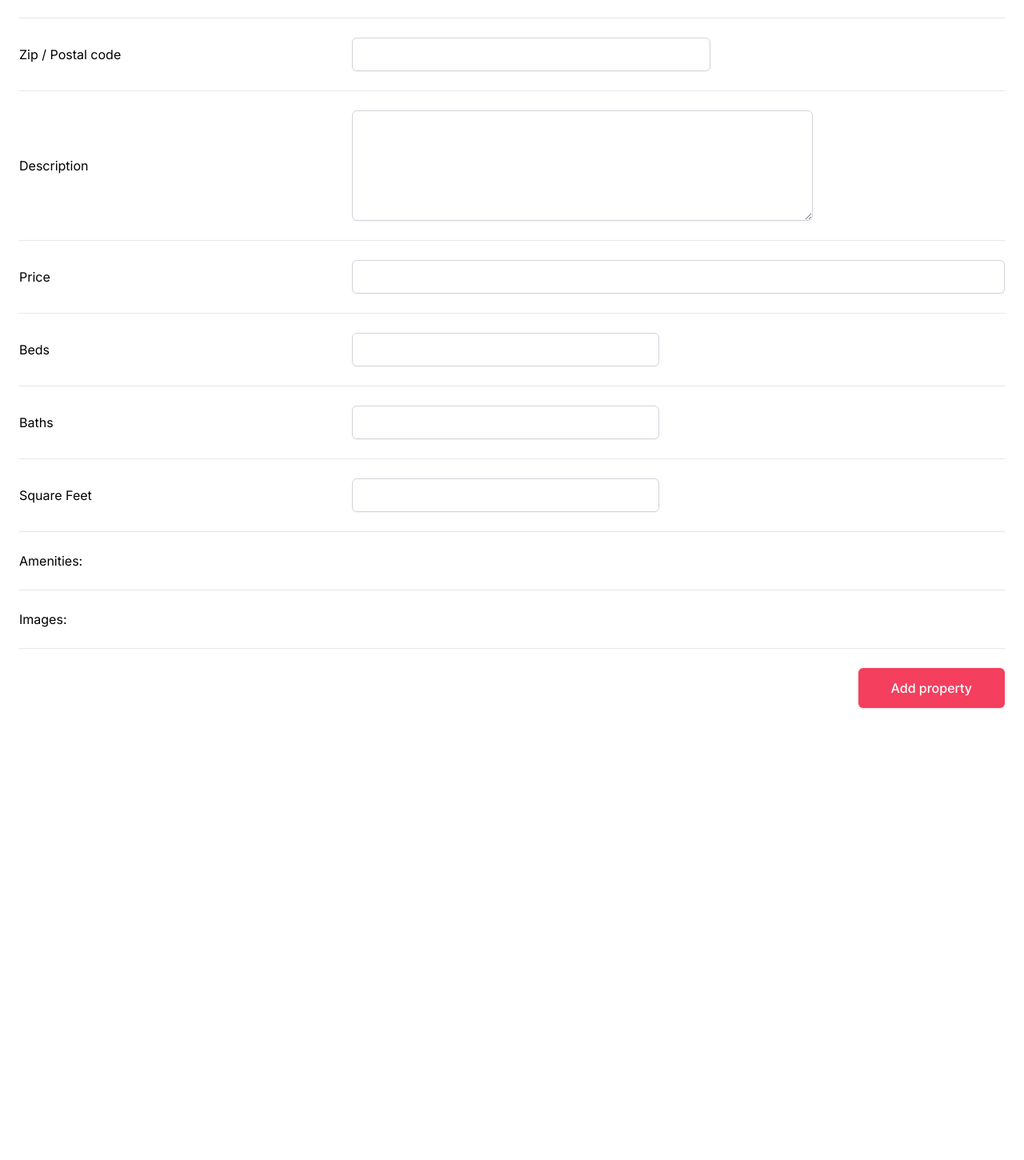
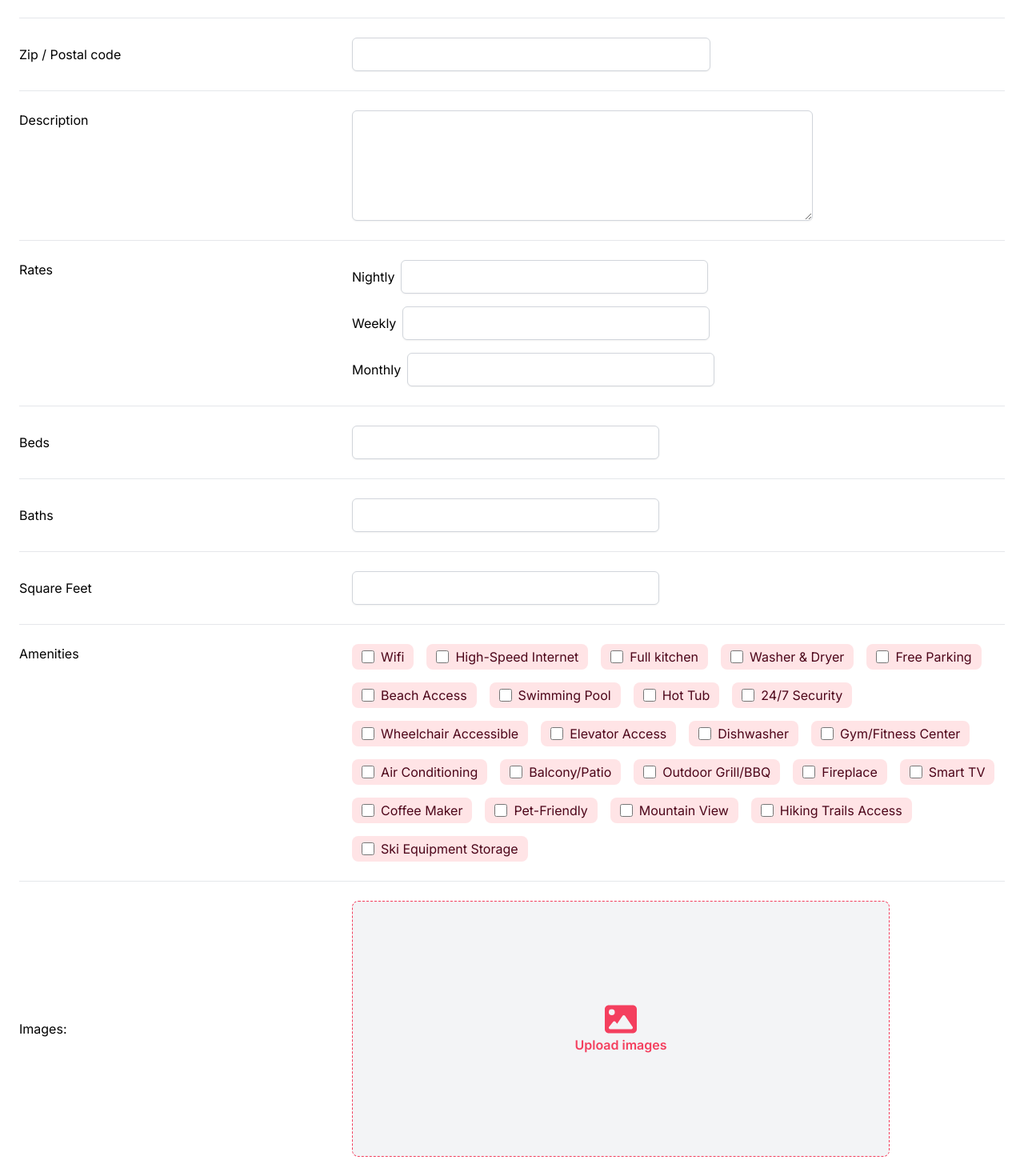
Before and after one commit to HelluvaBird/next-property, a Next.js app: page /property/add in a window 1280 px wide. Shown: the part 600-2050 px from the top of the page at 80% size. Before the commit the page ends 1509 px from the top, so only its background shows below. Built offline with nearby package versions, Linux system fonts and the light colour scheme; no server answers.

Commit message:
finish styling add property page

```diff
--- a/components/PropertyForm.tsx
+++ b/components/PropertyForm.tsx
@@ -1,15 +1,44 @@
-'use client';
+import { createNewProperty } from '@/app/action';
+import { FaImage } from 'react-icons/fa6';
+import PropertyFormSubmitButton from './PropertyFormSubmitButton';
+
+const amenities = [
+  'Wifi',
+  'High-Speed Internet',
+  'Full kitchen',
+  'Washer & Dryer',
+  'Free Parking',
+  'Beach Access',
+  'Swimming Pool',
+  'Hot Tub',
+  '24/7 Security',
+  'Wheelchair Accessible',
+  'Elevator Access',
+  'Dishwasher',
+  'Gym/Fitness Center',
+  'Air Conditioning',
+  'Balcony/Patio',
+  'Outdoor Grill/BBQ',
+  'Fireplace',
+  'Smart TV',
+  'Coffee Maker',
+  'Pet-Friendly',
+  'Mountain View',
+  'Hiking Trails Access',
+  'Ski Equipment Storage',
+];
 
 export default function PropertyForm() {
   return (
-    <form className="mt-8 divide-y">
-      <div className="grid grid-cols-1 gap-2 sm:grid-cols-3 items-center sm:gap-4 pb-6">
+    <form className="mt-8" action={createNewProperty}>
+      <div className="divide-y">
+        <div className="grid grid-cols-1 gap-2 sm:grid-cols-3 items-center justify-items-start sm:gap-4 pb-6">
           <label htmlFor="type">Property Type</label>
           <select
             name="type"
             id="type"
             defaultValue="Please select a type"
-          className="sm:col-span-2 max-w-md border border-gray-300 rounded-md p-2 text-base text-gray-900 placeholder-gray-500 shadow-sm outline-none focus:border-rose-500 focus:ring-rose-500"
+            className="sm:col-span-2 max-w-md w-full border border-gray-300 rounded-md p-2 text-base text-gray-900 placeholder-gray-500 shadow-sm outline-none focus:border-rose-500 focus:ring-rose-500"
           >
             <option disabled>Please select a type</option>
             <option value="Apartment">Apartment</option>
@@ -21,107 +50,174 @@ export default function PropertyForm() {
             <option value="Other">Other</option>
           </select>
         </div>
-      <div className="grid grid-cols-1 gap-2 sm:grid-cols-3 items-center sm:gap-4 py-6">
+        <div className="grid grid-cols-1 gap-2 sm:grid-cols-3 items-center justify-items-start sm:gap-4 py-6">
           <label htmlFor="name">Name</label>
           <input
             type="text"
             name="name"
             id="name"
             placeholder="Cozy Bungaloo, Modern City Apartment"
-          className="sm:col-span-2 max-w-xl border border-gray-300 rounded-md p-2 text-base text-gray-900 placeholder-gray-400 shadow-sm outline-none focus:border-rose-500 focus:ring-rose-500"
+            className="sm:col-span-2 max-w-xl w-full border border-gray-300 rounded-md p-2 text-base text-gray-900 placeholder-gray-400 shadow-sm outline-none focus:border-rose-500 focus:ring-rose-500"
           />
         </div>
-      <div className="grid grid-cols-1 gap-2 sm:grid-cols-3 items-center sm:gap-4 py-6">
+        <div className="grid grid-cols-1 gap-2 sm:grid-cols-3 items-center justify-items-start sm:gap-4 py-6">
           <label htmlFor="street">Street Address</label>
           <input
             type="text"
             name="street"
             id="street"
-          className="sm:col-span-2 max-w-xl border border-gray-300 rounded-md p-2 text-base text-gray-900 placeholder-gray-500 shadow-sm outline-none focus:border-rose-500 focus:ring-rose-500"
+            className="sm:col-span-2 max-w-xl w-full border border-gray-300 rounded-md p-2 text-base text-gray-900 placeholder-gray-500 shadow-sm outline-none focus:border-rose-500 focus:ring-rose-500"
           />
         </div>
-      <div className="grid grid-cols-1 gap-2 sm:grid-cols-3 items-center sm:gap-4 py-6">
+        <div className="grid grid-cols-1 gap-2 sm:grid-cols-3 items-center justify-items-start sm:gap-4 py-6">
           <label htmlFor="city">City</label>
           <input
             type="text"
             name="city"
             id="city"
-          className="sm:col-span-2 max-w-lg border border-gray-300 rounded-md p-2 text-base text-gray-900 placeholder-gray-500 shadow-sm outline-none focus:border-rose-500 focus:ring-rose-500"
+            className="sm:col-span-2 max-w-md w-full border border-gray-300 rounded-md p-2 text-base text-gray-900 placeholder-gray-500 shadow-sm outline-none focus:border-rose-500 focus:ring-rose-500"
           />
         </div>
-      <div className="grid grid-cols-1 gap-2 sm:grid-cols-3 items-center sm:gap-4 py-6">
+        <div className="grid grid-cols-1 gap-2 sm:grid-cols-3 items-center justify-items-start sm:gap-4 py-6">
           <label htmlFor="state">State&nbsp;/&nbsp;Province</label>
           <input
             type="text"
             name="state"
             id="state"
-          className="sm:col-span-2 max-w-md border border-gray-300 rounded-md p-2 text-base text-gray-900 placeholder-gray-500 shadow-sm outline-none focus:border-rose-500 focus:ring-rose-500"
+            className="sm:col-span-2 max-w-md justify-self-stretch border border-gray-300 rounded-md p-2 text-base text-gray-900 placeholder-gray-500 shadow-sm outline-none focus:border-rose-500 focus:ring-rose-500"
           />
         </div>
-      <div className="grid grid-cols-1 gap-2 sm:grid-cols-3 items-center sm:gap-4 py-6">
+        <div className="grid grid-cols-1 gap-2 sm:grid-cols-3 items-center justify-items-start sm:gap-4 py-6">
           <label htmlFor="zipcode">Zip&nbsp;/&nbsp;Postal&nbsp;code</label>
           <input
             type="text"
             name="zipcode"
             id="zipcode"
-          className=" sm:col-span-2 max-w-md border border-gray-300 rounded-md p-2 text-base text-gray-900 placeholder-gray-500 shadow-sm outline-none focus:border-rose-500 focus:ring-rose-500"
+            className=" sm:col-span-2 max-w-md justify-self-stretch border border-gray-300 rounded-md p-2 text-base text-gray-900 placeholder-gray-500 shadow-sm outline-none focus:border-rose-500 focus:ring-rose-500"
+          />
+        </div>
+        <div className="grid grid-cols-1 gap-2 sm:grid-cols-3 items-center justify-items-start sm:gap-4 py-6">
+          <label htmlFor="description" className=" self-start">
+            Description
+          </label>
+          <textarea
+            rows={5}
+            name="description"
+            id="description"
+            className="sm:col-span-2 max-w-xl justify-self-stretch border border-gray-300 rounded-md p-2 text-base text-gray-900 placeholder-gray-500 shadow-sm outline-none focus:border-rose-500 focus:ring-rose-500"
           />
         </div>
         <div className="grid grid-cols-1 gap-2 sm:grid-cols-3 items-center sm:gap-4 py-6">
-        <label htmlFor="">Description</label>
-        <textarea
-          rows={5}
-          name="zipcode"
-          id="zipcode"
-          className="sm:col-span-2 max-w-xl border border-gray-300 rounded-md p-2 text-base text-gray-900 placeholder-gray-500 shadow-sm outline-none focus:border-rose-500 focus:ring-rose-500"
+          <p className="self-start">Rates</p>
+          <div className="sm:col-span-2 grid gap-4">
+            <div className="flex items-center gap-2">
+              <label htmlFor="nightly">Nightly</label>
+              <input
+                type="text"
+                name="nightly"
+                id="nightly"
+                className="flex-1 max-w-sm border border-gray-300 rounded-md p-2 text-base text-gray-900 placeholder-gray-500 shadow-sm outline-none focus:border-rose-500 focus:ring-rose-500"
               />
             </div>
-      <div className="grid grid-cols-1 gap-2 sm:grid-cols-3 items-center sm:gap-4 py-6">
-        <label htmlFor="price">Price</label>
+            <div className="flex items-center gap-2">
+              <label htmlFor="weekly">Weekly</label>
               <input
                 type="text"
-          name="price"
-          id="price"
-          className="sm:col-span-2 border border-gray-300 rounded-md p-2 text-base text-gray-900 placeholder-gray-500 shadow-sm outline-none focus:border-rose-500 focus:ring-rose-500"
+                name="weekly"
+                id="weekly"
+                className="flex-1 max-w-sm border border-gray-300 rounded-md p-2 text-base text-gray-900 placeholder-gray-500 shadow-sm outline-none focus:border-rose-500 focus:ring-rose-500"
               />
             </div>
-      <div className="grid grid-cols-1 gap-2 sm:grid-cols-3 items-center sm:gap-4 py-6">
+            <div className="flex items-center gap-2">
+              <label htmlFor="monthly">Monthly</label>
+              <input
+                type="text"
+                name="monthly"
+                id="monthly"
+                className="flex-1 max-w-sm border border-gray-300 rounded-md p-2 text-base text-gray-900 placeholder-gray-500 shadow-sm outline-none focus:border-rose-500 focus:ring-rose-500"
+              />
+            </div>
+          </div>
+        </div>
+        <div className="grid grid-cols-1 gap-2 sm:grid-cols-3 items-center justify-items-start sm:gap-4 py-6">
           <label htmlFor="beds">Beds</label>
           <input
             type="text"
             name="beds"
             id="beds"
-          className="sm:col-span-2 max-w-sm border border-gray-300 rounded-md p-2 text-base text-gray-900 placeholder-gray-500 shadow-sm outline-none focus:border-rose-500 focus:ring-rose-500"
+            className="sm:col-span-2 max-w-sm justify-self-stretch border border-gray-300 rounded-md p-2 text-base text-gray-900 placeholder-gray-500 shadow-sm outline-none focus:border-rose-500 focus:ring-rose-500"
           />
         </div>
-      <div className="grid grid-cols-1 gap-2 sm:grid-cols-3 items-center sm:gap-4 py-6">
+        <div className="grid grid-cols-1 gap-2 sm:grid-cols-3 items-center justify-items-start sm:gap-4 py-6">
           <label htmlFor="baths">Baths</label>
           <input
             type="text"
             name="baths"
             id="baths"
-          className="sm:col-span-2 max-w-sm border border-gray-300 rounded-md p-2 text-base text-gray-900 placeholder-gray-500 shadow-sm outline-none focus:border-rose-500 focus:ring-rose-500"
+            className="sm:col-span-2 max-w-sm justify-self-stretch border border-gray-300 rounded-md p-2 text-base text-gray-900 placeholder-gray-500 shadow-sm outline-none focus:border-rose-500 focus:ring-rose-500"
           />
         </div>
-      <div className="grid grid-cols-1 gap-2 sm:grid-cols-3 items-center sm:gap-4 py-6">
+        <div className="grid grid-cols-1 gap-2 sm:grid-cols-3 items-center justify-items-start sm:gap-4 py-6">
           <label htmlFor="squareFeet">Square Feet</label>
           <input
             type="text"
             name="squareFeet"
             id="squareFeet"
-          className="sm:col-span-2 max-w-sm border border-gray-300 rounded-md p-2 text-base text-gray-900 placeholder-gray-500 shadow-sm outline-none focus:border-rose-500 focus:ring-rose-500"
+            className="sm:col-span-2 max-w-sm justify-self-stretch border border-gray-300 rounded-md p-2 text-base text-gray-900 placeholder-gray-500 shadow-sm outline-none focus:border-rose-500 focus:ring-rose-500"
           />
         </div>
         <div className="grid grid-cols-1 gap-2 sm:grid-cols-3 items-center sm:gap-4 py-6">
-        <p>Amenities:</p>
+          <p className=" self-start">Amenities</p>
+          <div className="sm:col-span-2 flex flex-wrap gap-4">
+            {amenities.map((amenity) => (
+              <div
+                key={amenity}
+                className="flex items-center gap-2 bg-rose-100 px-3 py-1 rounded-lg"
+              >
+                <input
+                  type="checkbox"
+                  name="amenities"
+                  id={amenity.toLowerCase()}
+                  value={amenity.toLowerCase()}
+                  className="size-4 accent-rose-500 outline-none ring-2 ring-offset-2 ring-offset-transparent ring-transparent focus-visible:ring-rose-500 focus-visible:ring-offset-rose-100"
+                />
+                <label
+                  htmlFor={amenity.toLowerCase()}
+                  className="text-rose-950"
+                >
+                  {amenity}
+                </label>
+              </div>
+            ))}
+          </div>
         </div>
         <div className="grid grid-cols-1 gap-2 sm:grid-cols-3 items-center sm:gap-4 py-6">
           <p>Images:</p>
+          <div className="sm:col-span-2">
+            <div className="max-w-2xl border border-dashed border-rose-500 h-80 rounded-lg bg-gray-100 grid place-items-center">
+              <div>
+                <FaImage className="size-10 fill-rose-500 mx-auto" />
+                <label
+                  htmlFor="file-upload"
+                  className="relative cursor-pointer bg-gray-100 font-semibold text-rose-500 focus-within:outline-none focus-within:ring-2 focus-within:ring-rose-500 focus-within:ring-offset-2 hover:text-rose-500"
+                >
+                  <span>Upload images</span>
+                  <input
+                    id="file-upload"
+                    name="file-upload"
+                    type="file"
+                    multiple
+                    className="sr-only"
+                    accept="image/*"
+                  />
+                </label>
+              </div>
+            </div>
+          </div>
         </div>
         <div className="grid pt-6">
-        <button className="block w-full sm:inline-block sm:w-auto sm:ms-auto rounded-md border border-transparent px-5 py-3 bg-rose-500 text-base font-medium text-white shadow hover:bg-rose-600 focus:outline-none focus:ring-2 focus:ring-rose-500 focus:ring-offset-2 sm:px-10">
-          Add property
-        </button>
+          <PropertyFormSubmitButton />
+        </div>
       </div>
     </form>
   );
```
Also changed, not shown: app/action.ts (+33 -1 lines), package.json (+4 -3 lines), 1 other file (tests, documents, lock files or other folders). Lines whose indentation alone changed are shown as unchanged.
